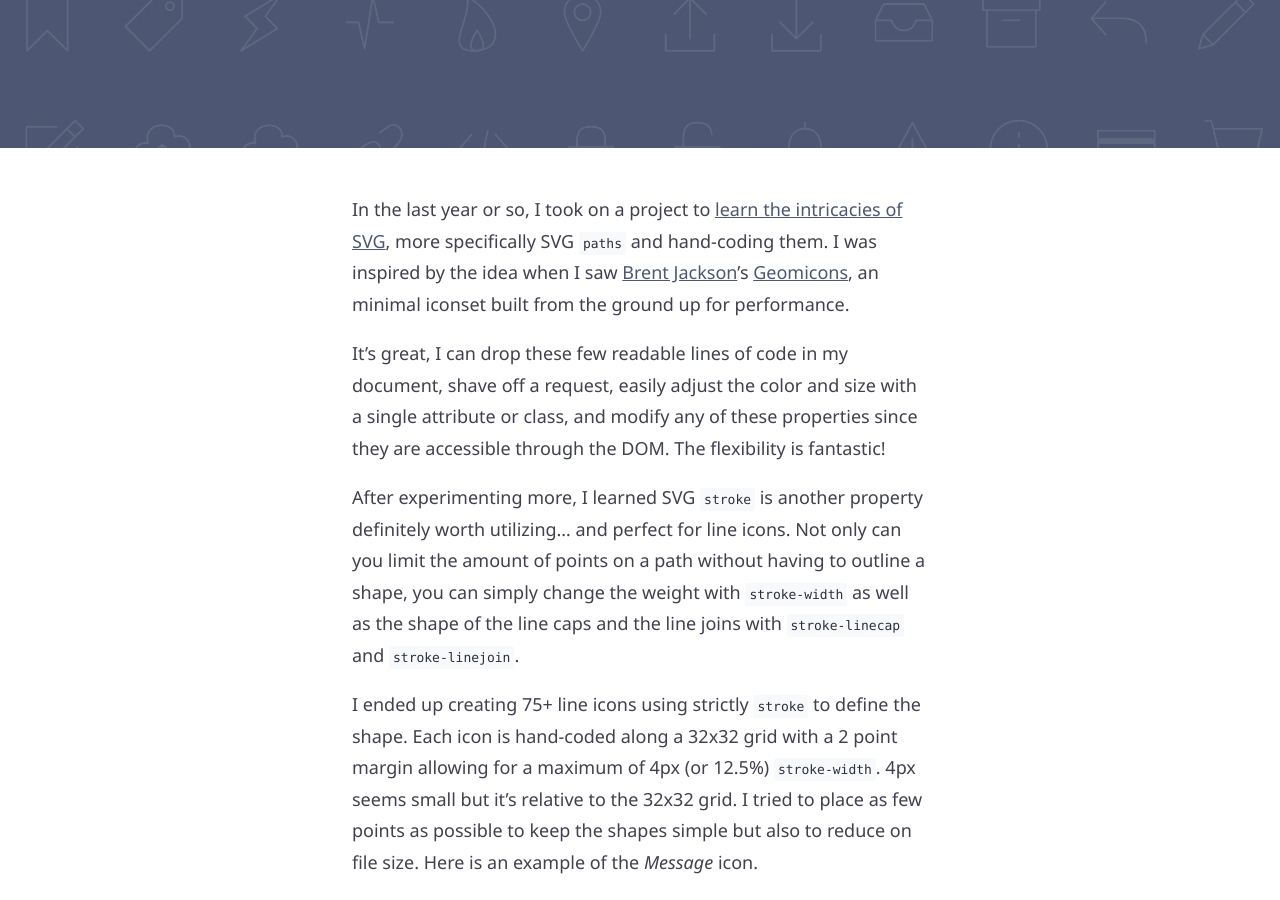
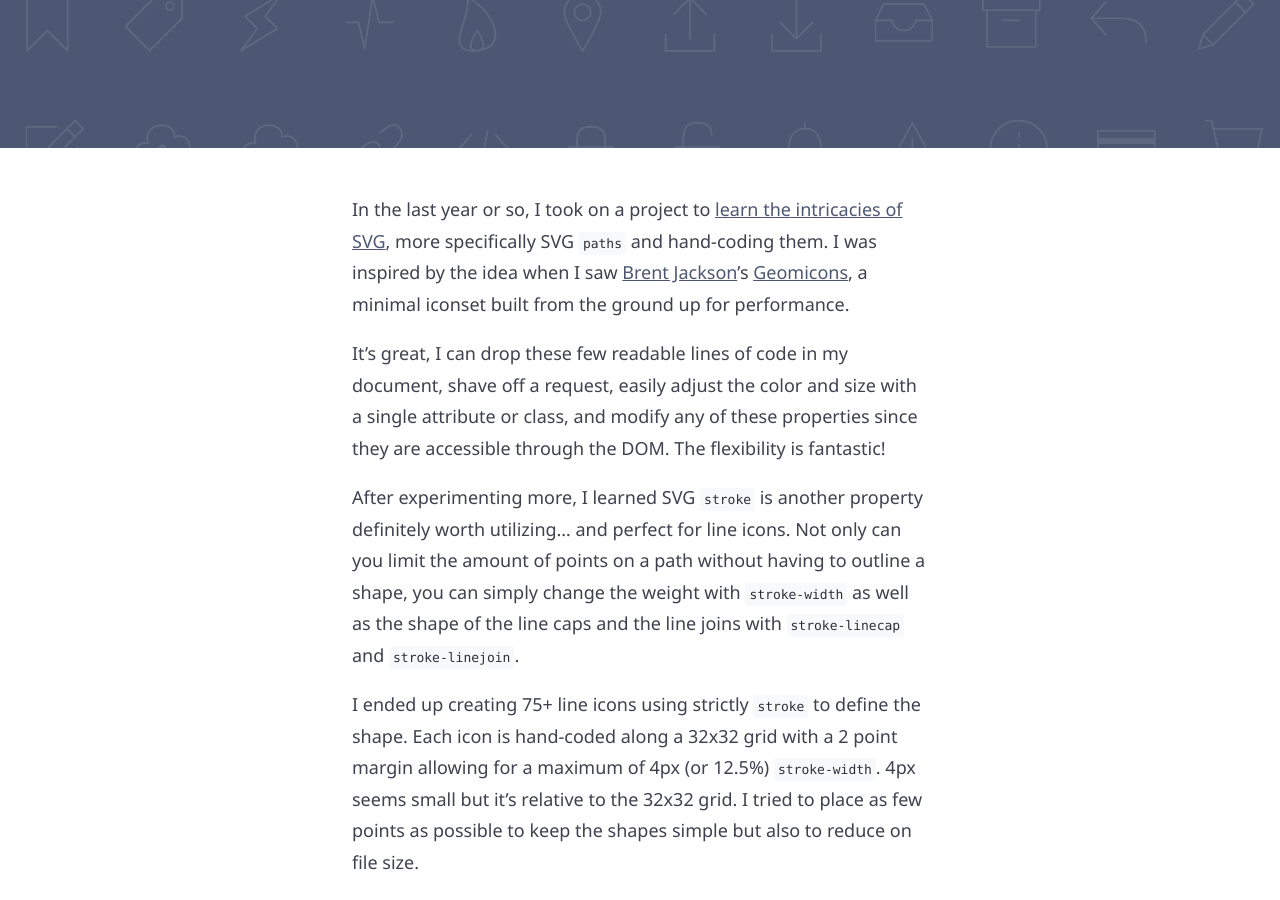
Before and after one commit to danklammer/danklammer.github.io, a Jekyll site: the page built from articles/_posts/2016-07-31-svg-stroke-ftw.md, in a window 1280 px wide and 900 px high, scrolled down 482 px. Built offline with Jekyll 4.4.1, drawn with Linux system fonts in a browser that asks for light colours.

Commit message:
More copy changes

```diff
--- a/articles/_posts/2016-07-31-svg-stroke-ftw.md
+++ b/articles/_posts/2016-07-31-svg-stroke-ftw.md
@@ -11,13 +11,13 @@ modulejs:
     - modules/bytesize-demo.js
 ---
 
-In the last year or so, I took on a project to [learn the intricacies of SVG], more specifically SVG `paths` and hand-coding them. I was inspired by the idea when I saw [Brent Jackson]'s [Geomicons], an minimal iconset built from the ground up for performance.
+In the last year or so, I took on a project to [learn the intricacies of SVG], more specifically SVG `paths` and hand-coding them. I was inspired by the idea when I saw [Brent Jackson]'s [Geomicons], a minimal iconset built from the ground up for performance.
 
 It's great, I can drop these few readable lines of code in my document, shave off a request, easily adjust the color and size with a single attribute or class, and modify any of these properties since they are accessible through the DOM. The flexibility is fantastic!
 
 After experimenting more, I learned SVG `stroke` is another property definitely worth utilizing... and perfect for line icons. Not only can you limit the amount of points on a path without having to outline a shape, you can simply change the weight with `stroke-width` as well as the shape of the line caps and the line joins with `stroke-linecap` and `stroke-linejoin`.
 
-I ended up creating 75+ line icons using strictly `stroke` to define the shape. Each icon is hand-coded along a 32x32 grid with a 2 point margin allowing for a maximum of 4px (or 12.5%) `stroke-width`. 4px seems small but it's relative to the 32x32 grid. I tried to place as few points as possible to keep the shapes simple but also to reduce on file size. Here is an example of the *Message* icon.
+I ended up creating 75+ line icons using strictly `stroke` to define the shape. Each icon is hand-coded along a 32x32 grid with a 2 point margin allowing for a maximum of 4px (or 12.5%) `stroke-width`. 4px seems small but it's relative to the 32x32 grid. I tried to place as few points as possible to keep the shapes simple but also to reduce on file size.
 
 <div class="align-center p2">
     <svg viewBox="0 0 32 32" width="128" height="128" fill="none">
```
